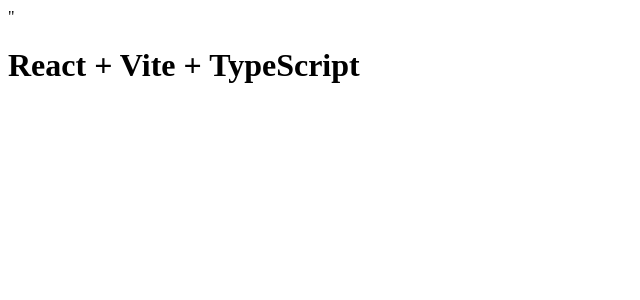
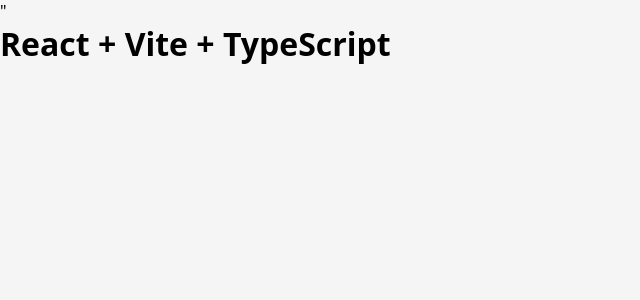
Before and after one commit to philipipastor/jogo-de-adivinha-o, a React (Vite) app: page / in a window 1280 px wide. Shown: the top 300 px of the page, without its empty margins (0-640 px from the left). Built offline with nearby package versions, Linux system fonts and the light colour scheme.

Commit message:
feat: adicionando estilização global

```diff
--- a/src/global.css
+++ b/src/global.css
@@ -0,0 +1,25 @@
+:root {
+    font-size: 16px;
+}
+
+* {
+    padding: 0;
+    margin: 0;
+    box-sizing: border-box;
+}
+
+body {
+    background-color: #f5f5f5;
+
+    font-family: "Noto Sans", sans-serif;
+    font-optical-sizing: auto;
+}
+
+button {
+    cursor: pointer;
+    transition: filter 0.2s;
+}
+
+button:hover {
+    filter: brightness(0.9);
+}
```
